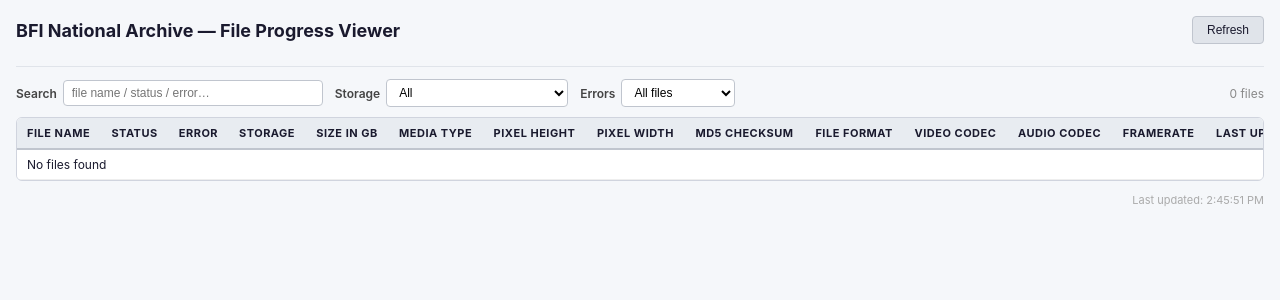
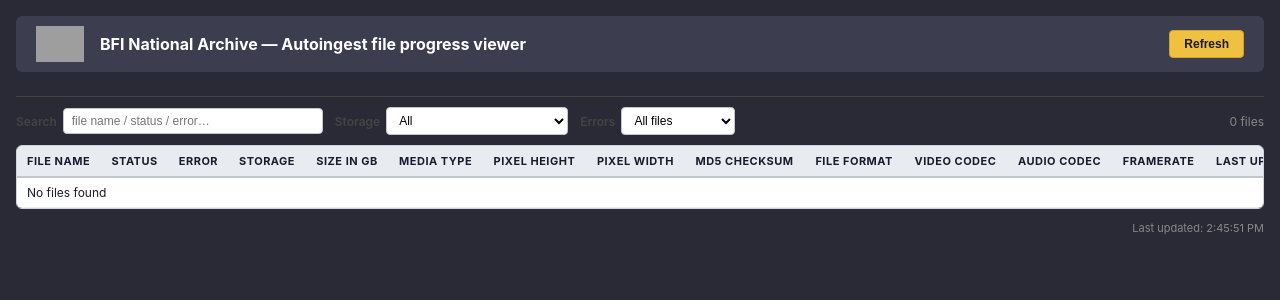
Before and after one commit to bfidatadigipres/autoingest, a Flask app: page /klc/ in a window 1280 px wide. Shown: the top 300 px of the page. Run offline with Flask 3, Linux system fonts and the light colour scheme; data that the repository does not hold is empty; some libraries are stand-ins or nearby versions; grey boxes are pictures that could not be loaded.

Commit message:
Update colours / logo

```diff
--- a/autoingest/app/klc/routes.py
+++ b/autoingest/app/klc/routes.py
@@ -109,6 +109,7 @@ def index():
     return render_template(
         "klc.html",
         help_url=current_app.config.get("KLC_HELP_URL", ""),
+        service_desk_url=current_app.config.get("SERVICE_DESK_URL", ""),
         storage_options=STORAGE_OPTIONS,
     )
 
--- a/autoingest/app/klc/templates/klc.html
+++ b/autoingest/app/klc/templates/klc.html
@@ -8,16 +8,18 @@
 </head>
 <body>
 
-<div class="header">
-    <h1>BFI National Archive — File Progress Viewer</h1>
-    <div class="button-bar">
-        <button onclick="location.reload()" class="btn" title="Reload page">Refresh</button>
-        {% if help_url %}
-        <a href="{{ help_url }}" target="_blank" rel="noopener" class="btn">Help</a>
+<div class="brand-bar">
+    <img src="/static/logo.png" alt="BFI" class="brand-logo">
+    <span class="brand-title">BFI National Archive — Autoingest file progress viewer</span>
+    <div class="brand-actions">
+        <button onclick="location.reload()" class="btn-refresh">Refresh</button>
+        {% if service_desk_url %}
+        <a href="{{ service_desk_url }}" target="_blank" rel="noopener" class="btn-servicedesk">Service Desk</a>
         {% endif %}
     </div>
-    <div id="stats" class="stats-bar">Loading&hellip;</div>
 </div>
+
+<div id="stats" class="stats-bar">Loading&hellip;</div>
 
 <div class="filter-bar">
     <label class="filter-label">
--- a/autoingest/app/static/klc.css
+++ b/autoingest/app/static/klc.css
@@ -5,28 +5,73 @@ body {
     font-size: 13px;
     margin: 0;
     padding: 16px;
-    background: #f5f7fa;
+    background: #2a2a36;
     color: #1a1a2e;
 }
 
-.header {
+.brand-bar {
     display: flex;
     align-items: center;
-    justify-content: space-between;
-    flex-wrap: wrap;
-    gap: 10px;
+    gap: 16px;
+    padding: 10px 20px;
+    background: #3d3d50;
+    border-radius: 6px;
     margin-bottom: 12px;
 }
 
-.header h1 {
-    font-size: 18px;
-    margin: 0;
+.brand-logo {
+    height: 36px;
+    width: auto;
+}
+
+.brand-title {
+    flex: 1;
+    font-size: 16px;
+    font-weight: 700;
+    color: #fff;
     white-space: nowrap;
 }
 
-.button-bar {
+.brand-actions {
     display: flex;
-    gap: 6px;
+    gap: 8px;
+}
+
+.btn-refresh {
+    padding: 6px 14px;
+    background: #f0c040;
+    border: 1px solid #d0a030;
+    border-radius: 4px;
+    font-size: 12px;
+    font-weight: 600;
+    cursor: pointer;
+    color: #1a1a2e;
+}
+.btn-refresh:hover { background: #e0b030; }
+
+.btn-servicedesk {
+    padding: 6px 14px;
+    background: #5a5a70;
+    border: 1px solid #4a4a60;
+    border-radius: 4px;
+    font-size: 12px;
+    font-weight: 600;
+    cursor: pointer;
+    text-decoration: none;
+    color: #fff;
+}
+.btn-servicedesk:hover { background: #6a6a80; }
+
+.stats-bar {
+    width: 100%;
+    font-size: 12px;
+    color: #aaa;
+    padding: 6px 0;
+    border-bottom: 1px solid #444;
+    display: flex;
+    flex-wrap: wrap;
+    gap: 4px 16px;
+    margin-bottom: 10px;
 }
 
 .btn {
@@ -40,19 +85,6 @@ body {
     text-decoration: none;
     color: #1a1a2e;
     font-weight: 500;
-}
-
-.btn:hover { background: #d0d4de; }
-
-.stats-bar {
-    width: 100%;
-    font-size: 12px;
-    color: #555;
-    padding: 6px 0;
-    border-bottom: 1px solid #e0e4ea;
-    display: flex;
-    flex-wrap: wrap;
-    gap: 4px 16px;
 }
 
 .stat { white-space: nowrap; }
@@ -221,11 +253,6 @@ tbody tr:hover { background: #f0f4ff; }
     text-decoration: none;
 }
 
-.tooltip-link:hover { text-decoration: underline; }
+.btn:hover { background: #d0d4de; }
 
-.footer {
-    font-size: 11px;
-    color: #aaa;
-    margin-top: 12px;
-    text-align: right;
-}
+.footer { font-size: 11px; color: #888; margin-top: 12px; text-align: right; }
```
